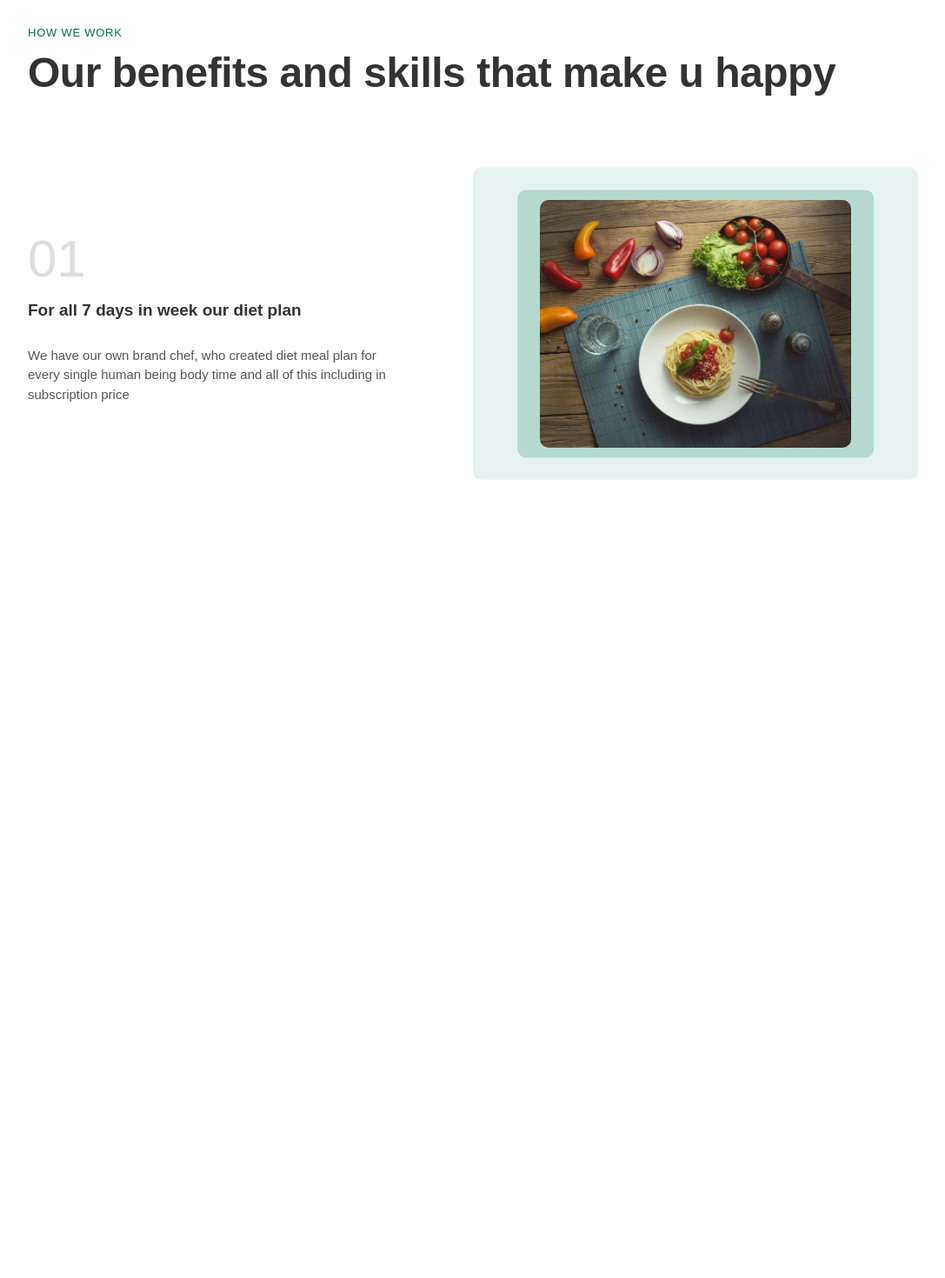
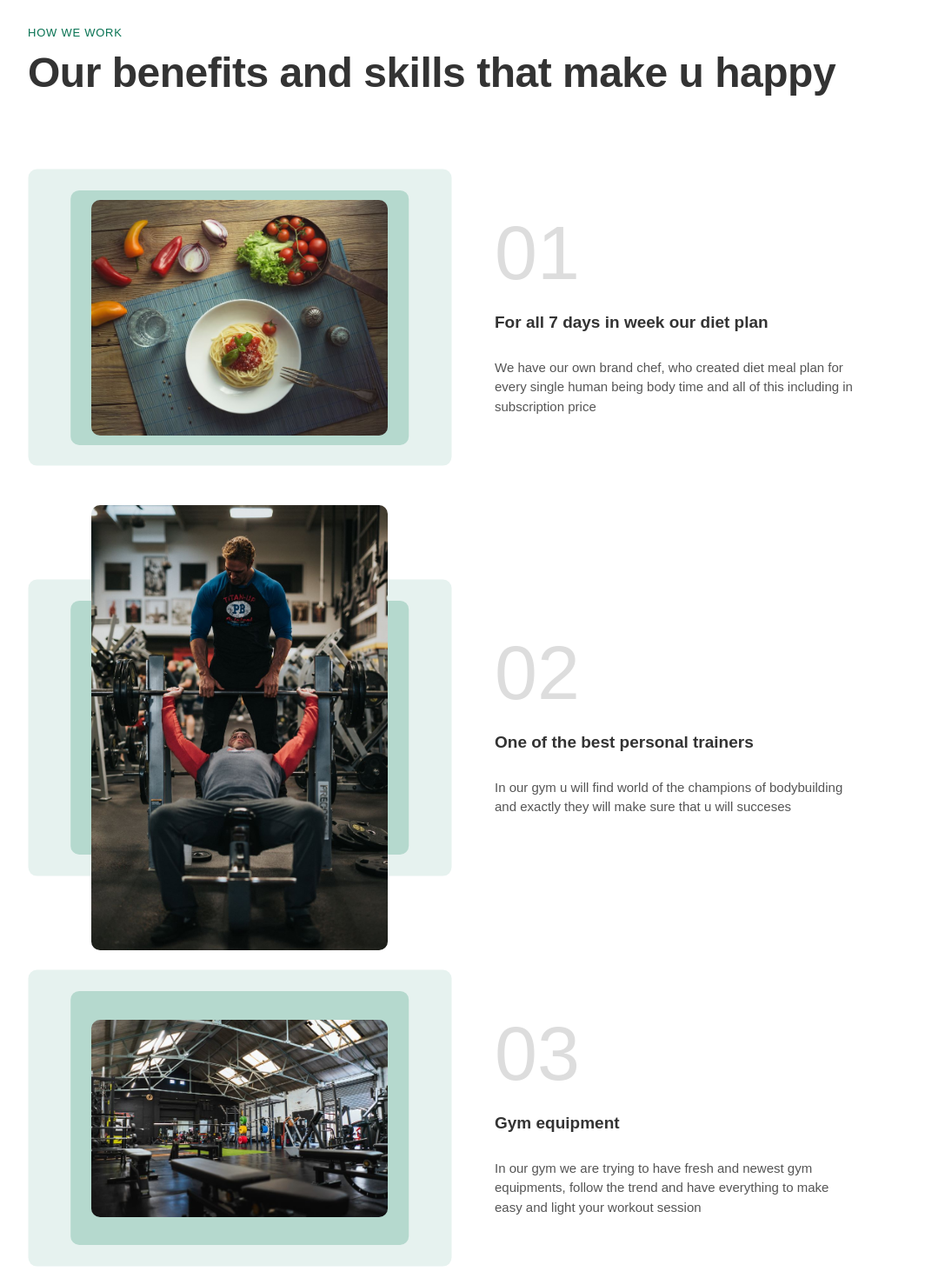
Before and after one commit to marriamdd/freshLime_gym, a React (Vite) app: page / in a window 1280 px wide. Shown: the part 933-2403 px from the top of the page at 87% size, without its empty margins (96-1183 px from the left). Before the commit the page ends 1518 px from the top, so only its background shows below. Built offline with nearby package versions, Linux system fonts and the light colour scheme.

Commit message:
style:benefits sections

```diff
--- a/src/App.jsx
+++ b/src/App.jsx
@@ -2,6 +2,7 @@ import Header from "./components/Header";
 import HeroSection from "./components/HeroSection";
 import AllFeatured from "./components/ui/AllFeatured";
 import HowItWorks from "./components/HowItWorks";
+
 export default function App() {
   return (
     <div>
--- /dev/null
+++ b/src/components/Benefit.jsx
@@ -0,0 +1,33 @@
+/* eslint-disable react/prop-types */
+export default function Benefit({
+  img,
+  step,
+  benefitTitle,
+  benefitDescription,
+  order,
+}) {
+  return (
+    <div className="md:flex  md:gap-[50px]">
+      <div
+        className={`step-img-box my-[40px] md:order-${order} relative flex-1`}
+      >
+        <img
+          src={img}
+          alt=""
+          className="relative z-10 w-[70%] md:max-w-[400px] rounded-[10px]"
+        />
+      </div>
+      <div className="md:order-1 flex-1 md:justify-center md:flex md:flex-col">
+        <span className="text-[60px]  transition-all duration-[1s] ease-in-out  md:text-[88px] text-[#ddd] font-[500]">
+          {step}
+        </span>
+        <p className="text-start text-[19px] text-[#333] font-[700] mb-[26px]">
+          {benefitTitle}
+        </p>
+        <p className="text-start  transition-all duration-[1s] ease-in-out  lg:w-[416px]   text-[#555] mb-[26px] font-[400] text-[15px]">
+          {benefitDescription}
+        </p>
+      </div>
+    </div>
+  );
+}
--- /dev/null
+++ b/src/components/Benefit01.jsx
@@ -0,0 +1,17 @@
+import Benefit from "./Benefit";
+
+export default function Benefit01() {
+  return (
+    <div>
+      <Benefit
+        order="2"
+        img="/meal.jpg"
+        step={"01"}
+        benefitTitle={"For all 7 days in week our diet plan"}
+        benefitDescription={
+          "We have our own brand chef, who created diet meal plan for every single human being body time and all of this including in subscription price"
+        }
+      />
+    </div>
+  );
+}
--- /dev/null
+++ b/src/components/Benefit02.jsx
@@ -0,0 +1,16 @@
+import Benefit from "./Benefit";
+
+export default function Benefit02() {
+  return (
+    <div>
+      <Benefit
+        img="/personal-trainer.jpg"
+        step={"02"}
+        benefitTitle={"One of the best personal trainers"}
+        benefitDescription={
+          "In our gym u will find world of the champions of bodybuilding and exactly they will make sure that u will succeses"
+        }
+      />
+    </div>
+  );
+}
--- /dev/null
+++ b/src/components/Benefit03.jsx
@@ -0,0 +1,17 @@
+import Benefit from "./Benefit";
+
+export default function Benefit03() {
+  return (
+    <div>
+      <Benefit
+        order="2"
+        img="/equipment.jpg"
+        step={"03"}
+        benefitTitle={"Gym equipment"}
+        benefitDescription={
+          "In our gym we are trying to have fresh and newest gym equipments, follow the trend and have everything to make easy and light your workout session"
+        }
+      />
+    </div>
+  );
+}
--- a/src/components/HowItWorks.jsx
+++ b/src/components/HowItWorks.jsx
@@ -1,6 +1,10 @@
+import Benefit01 from "./Benefit01";
+import Benefit02 from "./Benefit02";
+import Benefit03 from "./Benefit03";
+
 export default function HowItWorks() {
   return (
-    <div className="w-[100%] flex items-center justify-center mb-[30px]">
+    <div className="w-[100%] flex flex-col items-center justify-center mb-[30px]">
       <div className="flex flex-col w-[80%]  ">
         <p
           style={{ letterSpacing: "0.75px" }}
@@ -14,26 +18,11 @@ export default function HowItWorks() {
         >
           Our benefits and skills that make u happy
         </h1>
-        <div className="md:flex ">
-          <div className="step-img-box my-[40px] md:order-2 relative flex-1">
-            <img
-              src="/meal.jpg"
-              alt=""
-              className="relative z-10 w-[70%] md:max-w-[400px] rounded-[10px]"
-            />
-          </div>
-          <div className="md:order-1 flex-1 md:justify-center md:flex md:flex-col">
-            <span className="text-[60px] text-[#ddd] font-[500]">01</span>
-            <p className="text-start text-[19px] text-[#333] font-[700] mb-[26px]">
-              For all 7 days in week our diet plan
-            </p>
-            <p className="text-start md:w-[340px] transition-all duration-[1s] ease-in-out  lg:w-[416px]  text-[#555] mb-[26px] font-[400] text-[15px]">
-              We have our own brand chef, who created diet meal plan for every
-              single human being body time and all of this including in
-              subscription price
-            </p>
-          </div>
-        </div>
+      </div>
+      <div className="flex flex-col  w-[80%]  ">
+        <Benefit01 />
+        <Benefit02 />
+        <Benefit03 />
       </div>
     </div>
   );
```
Also changed, not shown: public/equipment.jpg (added), public/personal-trainer.jpg (added).
